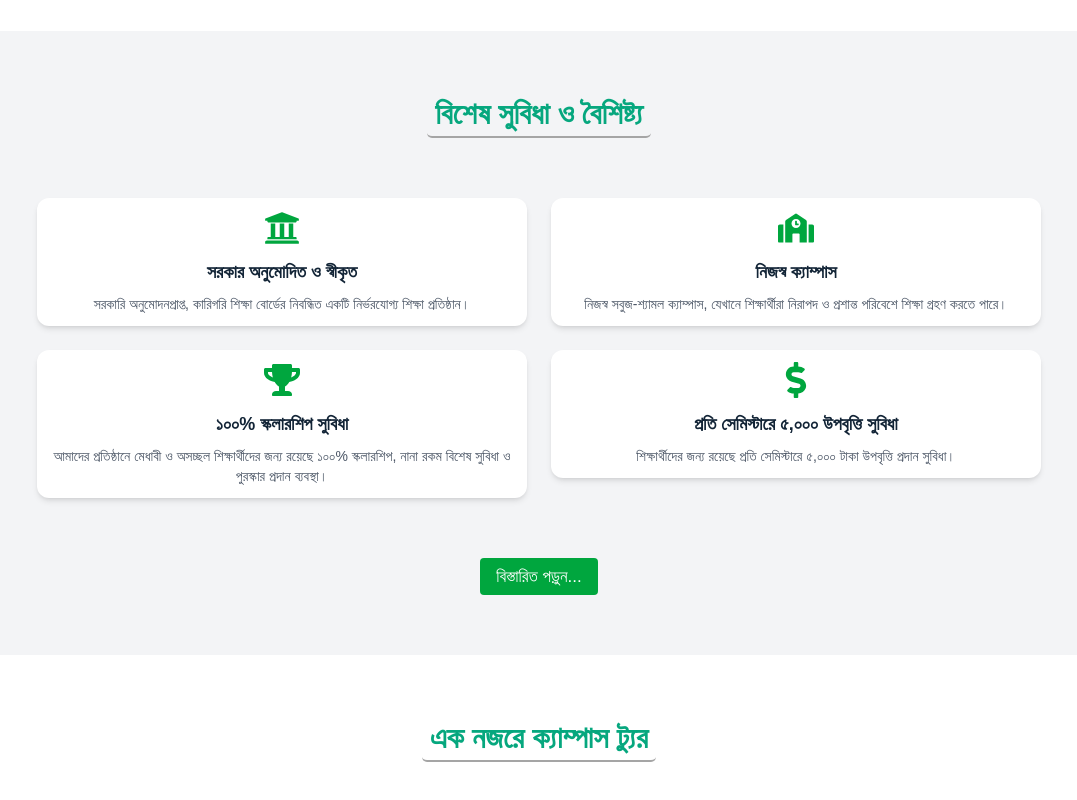
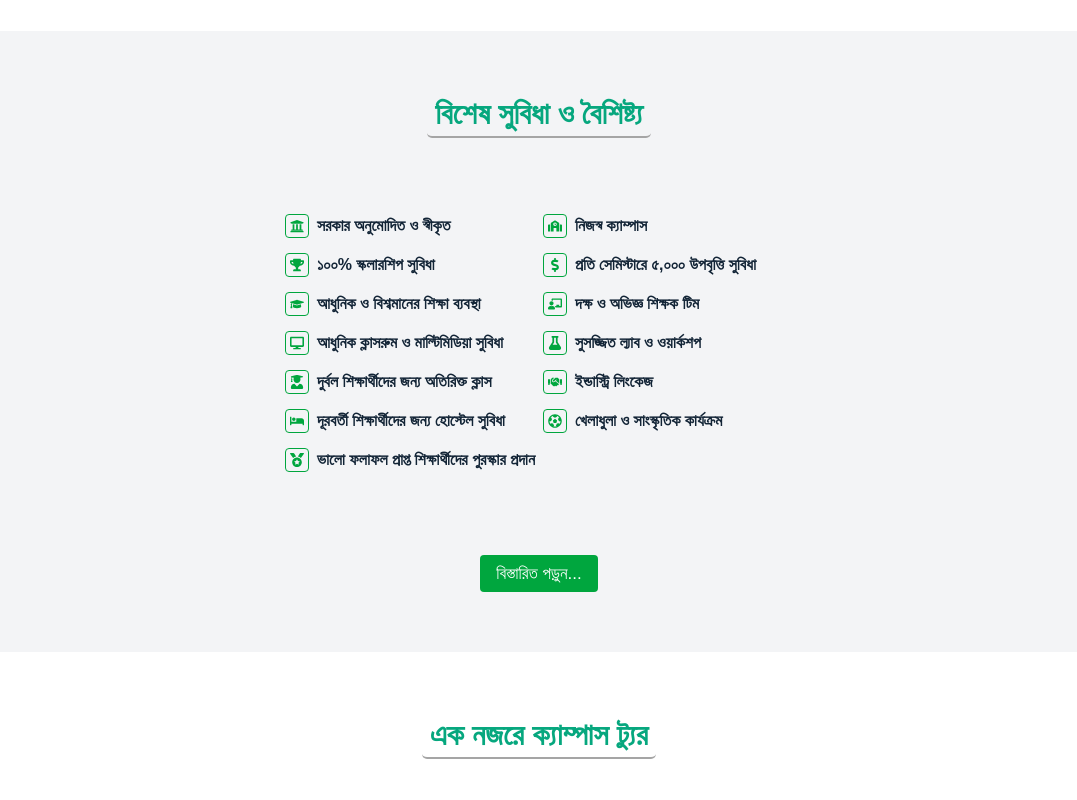
Before and after one commit to rashidulislamg71/square-polytechnic-institute, a React (Vite) app: page / in a window 1280 px wide. Shown: the part 2937-3737 px from the top of the page, without its empty margins (101-1178 px from the left). Built offline with nearby package versions, Linux system fonts and the light colour scheme.

Commit message:
instiute features update

```diff
--- a/src/Components/Shared/InstituteFeatures/InstituteFeatures.jsx
+++ b/src/Components/Shared/InstituteFeatures/InstituteFeatures.jsx
@@ -1,17 +1,15 @@
 import React from "react";
 import instituteFeaturesData from "../../../Data/HomePageJsonData/instituteFeatures.json";
 import InstituteFeatureCard from "../../UI/Cards/InstituteFeaturesCard/InstituteFeaturesCard";
-
 
 function InstituteFeatures() {
   const { features } = instituteFeaturesData.instituteFeaturesInfo;
 
   return (
-    <div className="flex flex-wrap justify-center gap-4">
+    <div className="grid grid-cols-1 sm:grid-cols-2 gap-2 justify-center p-4">
       {features &&
         features.map((feature) => (
-          <article className=" md:w-[360px] lg:w-[490px]" key={feature.id}>
-
+          <article key={feature.id} className="w-full">
             <InstituteFeatureCard
               icon={feature.icon}
               title={feature.title}
--- a/src/Components/Shared/Titles/SubTitle/SubTitle.jsx
+++ b/src/Components/Shared/Titles/SubTitle/SubTitle.jsx
@@ -1,6 +1,6 @@
 import React from "react";
 
-const SubTitle = ({ subTitle, className = "text-lg " }) => {
+const SubTitle = ({ subTitle, className = "text-lg" }) => {
   return (
     <h3
       className={`font-semibold text-[#122436] ${className}`}
--- a/src/Components/UI/Cards/InstituteFeaturesCard/InstituteFeaturesCard.jsx
+++ b/src/Components/UI/Cards/InstituteFeaturesCard/InstituteFeaturesCard.jsx
@@ -1,25 +1,55 @@
+// import SubTitle from "../../../Shared/Titles/SubTitle/SubTitle";
+// import * as FaIcons from "react-icons/fa";
+
+// const InstituteFeatureCard = ({ icon, title, description }) => {
+//   const IconComponent = FaIcons[icon]; // Dynamically get the icon component
+
+//   return (
+//     <div className="bg-white shadow-md rounded-xl p-3 text-center
+//      hover:bg-green-50">
+//       {/* Dynamic Icon */}
+//       <div className="flex justify-center mb-3">
+//         {IconComponent && (
+//           <IconComponent className="text-4xl text-green-600 transition-transform duration-300 hover:scale-110" />
+//         )}
+//       </div>
+
+//       {/* Title */}
+//       <SubTitle subTitle={title}  />
+
+//       {/* Description */}
+//       <p className="text-gray-600 text-sm mt-2">{description}</p>
+//     </div>
+//   );
+// };
+
+// export default InstituteFeatureCard;
+
+
+// components/UI/Cards/InstituteFeaturesCard/InstituteFeaturesCard.jsx
+import React from "react";
 import SubTitle from "../../../Shared/Titles/SubTitle/SubTitle";
 import * as FaIcons from "react-icons/fa";
+import Tooltip from "../../Tooltip/Tooltip"; // Tooltip import
 
 const InstituteFeatureCard = ({ icon, title, description }) => {
-  const IconComponent = FaIcons[icon]; // ডাইনামিক আইকন
+  const IconComponent = FaIcons[icon];
+  console.log(description);
 
   return (
-    <div className="bg-white shadow-md rounded-xl p-3 text-center
-     hover:bg-green-50">
-      {/* Dynamic Icon */}
-      <div className="flex justify-center mb-3">
-        {IconComponent && (
-          <IconComponent className="text-4xl text-green-600 transition-transform duration-300 hover:scale-110" />
-        )}
+    <Tooltip text={description}>
+      <div className="m-auto">
+        {/* Icon */}
+        <div className="flex justify-center items-center gap-2 ">
+          {IconComponent && (
+            <IconComponent className="text-2xl border-1 p-1 rounded text-green-600 transition-transform duration-300 hover:scale-110" />
+          )}
+        <SubTitle subTitle={title} className="text-[16px] cursor-pointer "/>
+        </div>
+
+
       </div>
-
-      {/* Title */}
-      <SubTitle subTitle={title}  />
-
-      {/* Description */}
-      <p className="text-gray-600 text-sm mt-2">{description}</p>
-    </div>
+    </Tooltip>
   );
 };
 
--- /dev/null
+++ b/src/Components/UI/Tooltip/Tooltip.jsx
@@ -0,0 +1,26 @@
+
+import React from "react";
+import { useTooltip } from "../../../hooks/useTooltip";
+
+const Tooltip = ({ children, text }) => {
+  const { isOpen, openTooltip, closeTooltip } = useTooltip();
+
+  return (
+    <div
+      className="relative inline-block"
+      onMouseEnter={openTooltip}
+      onMouseLeave={closeTooltip}
+    >
+      {children}
+      {isOpen && (
+        <div className="w-[240px] absolute bottom-full left-1/2 -translate-x-1/2 mb-2
+         bg-gray-800 text-white text-xs rounded
+         py-1 px-2 shadow-lg">
+          {text}
+        </div>
+      )}
+    </div>
+  );
+};
+
+export default Tooltip;
--- a/src/Pages/HomePage/HomePage.jsx
+++ b/src/Pages/HomePage/HomePage.jsx
@@ -13,6 +13,7 @@ import HostelSection from "../../Components/SectionComponents/HomePageSections/H
 import IndustrialTraining from "../../Components/Shared/IndustryInternshipTraining/IndustrialTraining";
 import AboutInstituteAndMap from "../../Components/Shared/AboutInstituteAndMap/AboutInstituteAndMap";
 import StudentsTestimonialSection from "../../Components/Widgets/StudentsTestimonial/StudentsTestimonialSection";
+import InstituteFeatures from "../../Components/Shared/InstituteFeatures/InstituteFeatures";
 
 const HomePage = () => {
   const { features } = instituteFeaturesData.instituteFeaturesInfo;
@@ -50,7 +51,7 @@ const HomePage = () => {
         </h2>
 
         <div className="flex flex-wrap justify-center gap-6">
-          {features &&
+          {/* {features &&
             features.slice(0, 4).map((feature) => (
               <article className=" md:w-[360px] lg:w-[490px]" key={feature.id}>
                 <InstituteFeaturesCard
@@ -59,7 +60,8 @@ const HomePage = () => {
                   description={feature.description}
                 />
               </article>
-            ))}
+            ))} */}
+            <InstituteFeatures />
         </div>
         <div className="flex justify-center mt-15">
           <ActionButton link="features" />
--- /dev/null
+++ b/src/hooks/useTooltip.js
@@ -0,0 +1,14 @@
+
+
+
+import { useState } from "react";
+
+export const useTooltip = (initialOpen = false) => {
+  const [isOpen, setIsOpen] = useState(initialOpen);
+
+  const openTooltip = () => setIsOpen(true);
+  const closeTooltip = () => setIsOpen(false);
+  const toggleTooltip = () => setIsOpen((prev) => !prev);
+
+  return { isOpen, openTooltip, closeTooltip, toggleTooltip };
+};
```
